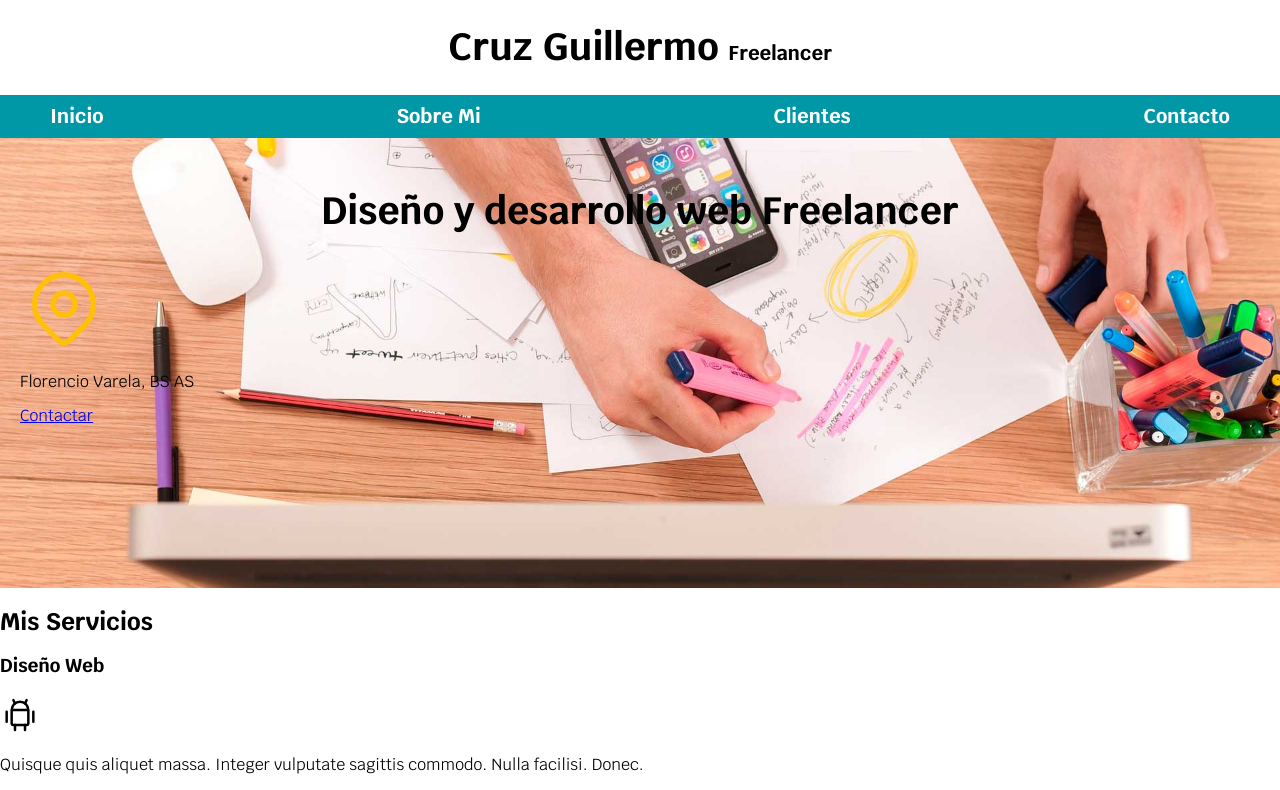
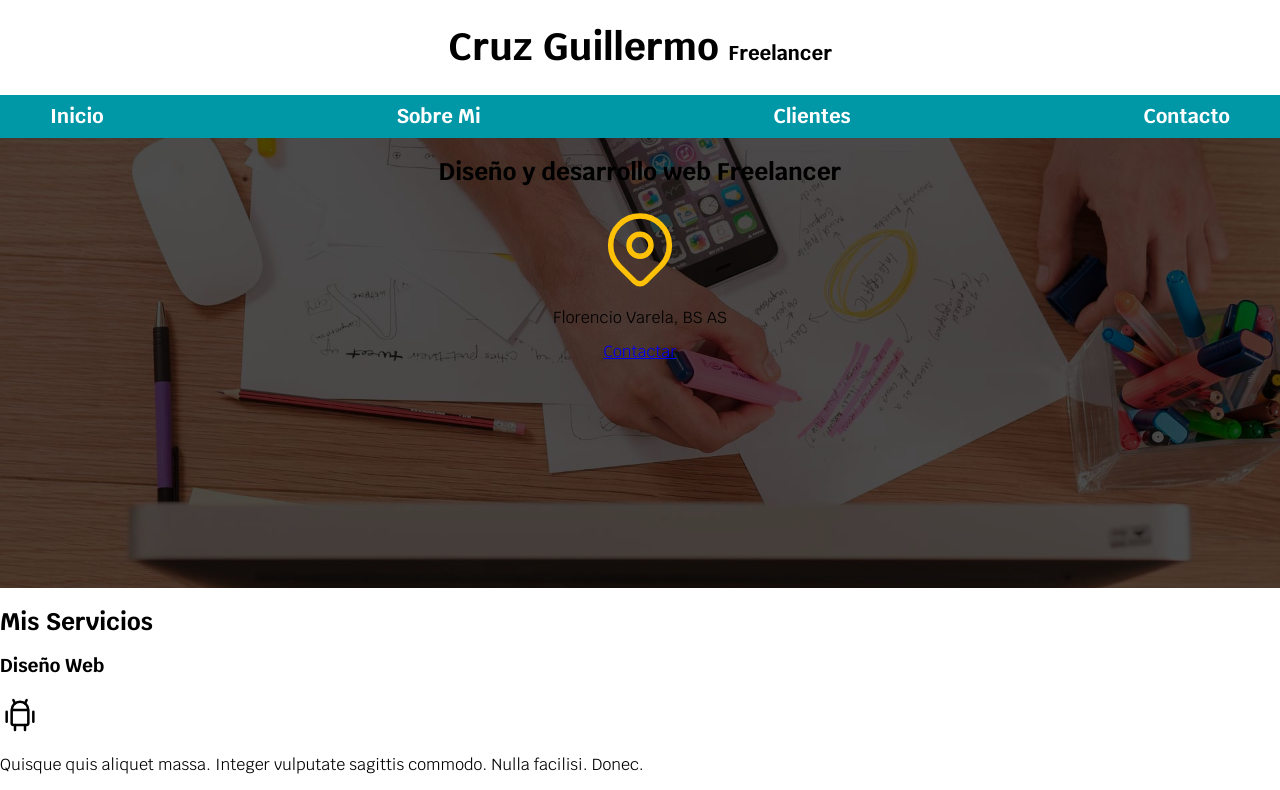
Before and after one commit to aplicacionesmoviles/proyectoweb, a plain HTML site: page index.html in a window 1280 px wide. Shown: the top 790 px of the page. Drawn offline with Linux system fonts and the light colour scheme.

Commit message:
alineado veritical u horizontal con display:flex

```diff
--- a/css/styles.css
+++ b/css/styles.css
@@ -70,8 +70,20 @@ body {
 /*clase que manejara la img ppal*/
 .hero   {
     background-image: url(../img/hero.jpg);
-    background-repeat:none;/*para que no se reprita la img a lo largo*/
+    background-repeat:no-repeat;/*para que no se reprita la img a lo largo*/
     background-size: cover;
     height: 450px;
-    padding: 20px;
+    position: relative;
 }
+
+.contenido-hero {
+    position: absolute;
+    background-color: rgba(0,0,0, .7);/*anterior alfachanel para definir la transparencia del superhero*/
+    background-color: rgb (0 0 0 /70%); /*nuevo*/
+    width: 100%;
+    height:100%;
+
+    display:flex;
+    flex-direction: column;
+    align-items:center;
+}
--- a/index.html
+++ b/index.html
@@ -31,7 +31,7 @@
 
     <section class="hero">  <!--no hace parte del contenido ppal entonces lo pongo denro del ssection-->
             <div class="contenido-hero">
-                <h2 class="titulo"> Diseño y desarrollo web Freelancer</h2>
+                <h2 > Diseño y desarrollo web Freelancer</h2>
 
                     <svg xmlns="http://www.w3.org/2000/svg"
                     viewBox="0 0 24 24"
```
